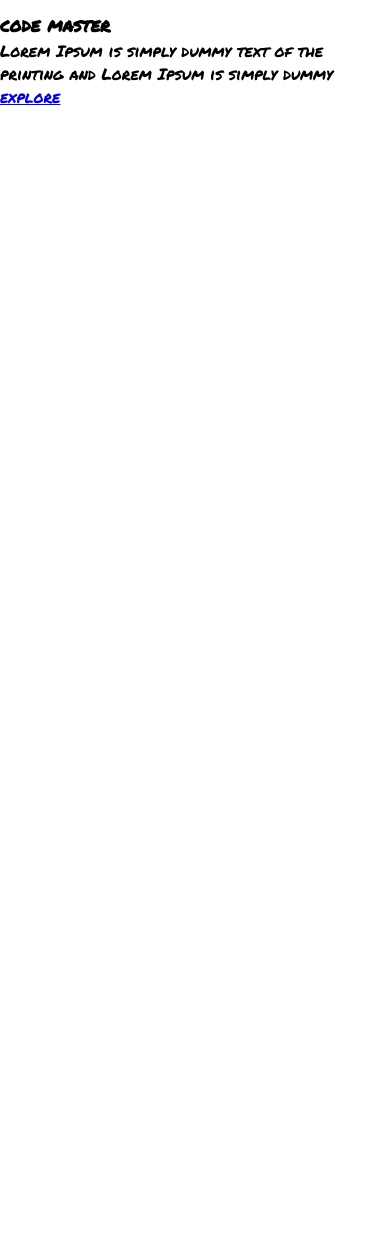
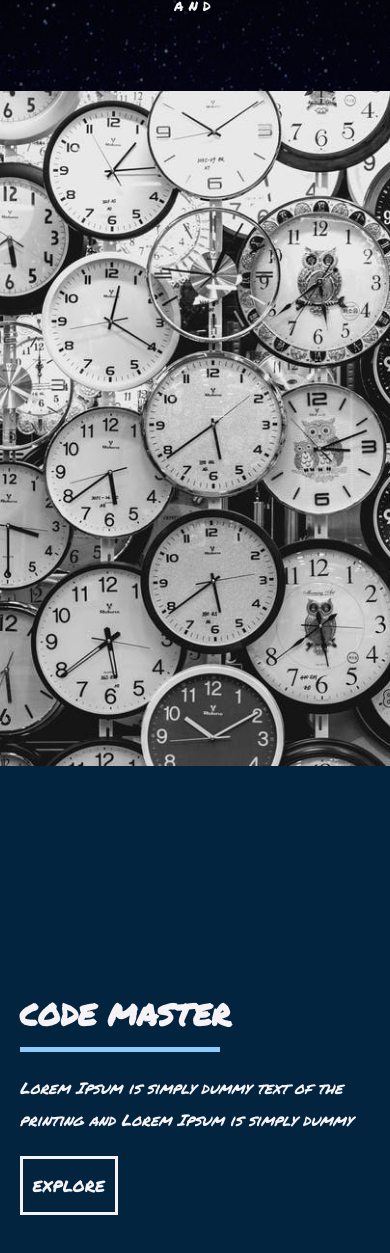
Before and after one commit to inquityy1/Code-Master-Project, a plain HTML site: page index.html in a window 390 px wide. Shown: the part 2639-3892 px from the top of the page. Before the commit the page ends 2747 px from the top, so only its background shows below. Drawn offline with nearby package versions, Linux system fonts and the light colour scheme.

Commit message:
about section for small screens

```diff
--- a/style.css
+++ b/style.css
@@ -212,6 +212,7 @@ nav {
 /* skills */
 
 .skills {
+	padding: 40px 0;
 	background: linear-gradient(rgba(0,0,0,0.6),rgba(0,0,0,0.6)), url(img/skills-bcg.jpeg) center/cover fixed no-repeat;
 }
 
@@ -287,3 +288,56 @@ nav {
 }
 
 /* about */
+
+.about-image {
+	min-height: 80vh;
+	background: url(img/about-bcg.jpeg) center/cover fixed no-repeat;
+}
+
+.about-text {
+	min-height: 80vh;
+	display: flex;
+	align-items: center;
+	background: #03243e;
+	color: #f5f3f5;
+	padding: 40px 0;
+}
+
+.about-text-center {
+	width: 90%;
+	margin: 0 auto;
+}
+
+.about-text h1 {
+	font-size: 30px;
+	text-transform: uppercase;
+	margin-bottom: 10px;
+}
+
+.about-text-underline {
+	width: 200px;
+	height: 5px;
+	background: #8fcbfd;
+}
+
+.about-text p {
+	margin: 20px 0;
+	line-height: 2;
+	font-style: italic;
+}
+
+.about-text a {
+	display: inline-block;
+	text-decoration: none;
+	text-transform: uppercase;
+	color: #f5f3f5;
+	padding: 15px 10px;
+	border: 3px solid #f5f3f5;
+	transition: border 2s ease,background 2s ease,color 2s ease;
+}
+
+.about-text a:hover {
+	border-color: #f5f3f5;
+	background: #f5f3f5;
+	color: #191919;
+}
```
